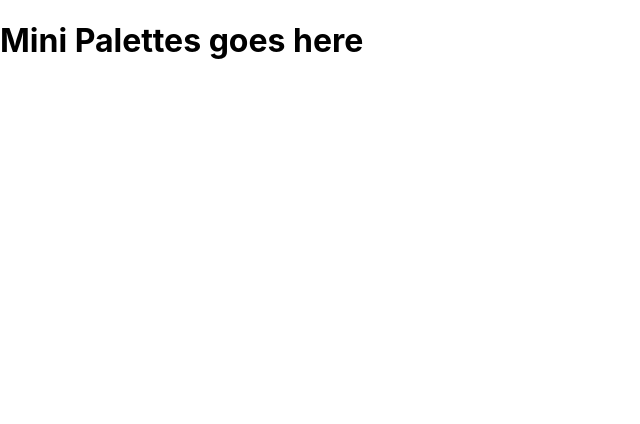
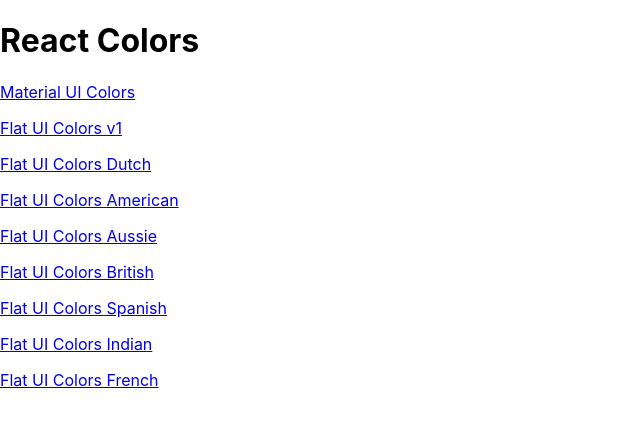
Before and after one commit to bineetNaidu/UI-Colors-App, a React (Create React App) app: page / in a window 1280 px wide. Shown: the top 424 px of the page, without its empty margins (0-640 px from the left). Built offline with nearby package versions, Linux system fonts and the light colour scheme.

Commit message:
add PaletteList and Links

```diff
--- a/src/App.js
+++ b/src/App.js
@@ -1,6 +1,7 @@
 import React, { Component } from "react";
 import seedColors from "./seedColors";
 import Palette from "./Palette";
+import PaletteList from "./PaletteList";
 import { generatePalette } from "./colorHelpers";
 import { Route, Switch } from "react-router-dom";
 
@@ -15,7 +16,7 @@
           <Route
             exact
             path="/"
-            render={() => <h1>Mini Palettes goes here</h1>}
+            render={() => <PaletteList palettes={seedColors} />}
           />
           <Route
             exact
--- a/src/Navbar.jsx
+++ b/src/Navbar.jsx
@@ -1,5 +1,6 @@
 import React, { Component } from "react";
 import Slider from "rc-slider";
+import { Link } from "react-router-dom";
 import MenuItem from "@material-ui/core/MenuItem";
 import Select from "@material-ui/core/Select";
 import Snackbar from "@material-ui/core/Snackbar";
@@ -34,7 +35,7 @@
     return (
       <header className="Navbar">
         <div className="logo">
-          <a href="/">UI-COLOR-APP</a>
+          <Link to="/">UI-COLOR-APP</Link>
         </div>
         <div className="slider-container">
           <span>Level: {level}</span>
--- /dev/null
+++ b/src/PaletteList.jsx
@@ -0,0 +1,18 @@
+import React, { Component } from "react";
+import { Link } from "react-router-dom";
+
+export default class PaletteList extends Component {
+  render() {
+    const { palettes } = this.props;
+    return (
+      <div>
+        <h1>React Colors</h1>
+        {palettes.map((p) => (
+          <p>
+            <Link to={`/palette/${p.id}`}>{p.paletteName}</Link>
+          </p>
+        ))}
+      </div>
+    );
+  }
+}
```
